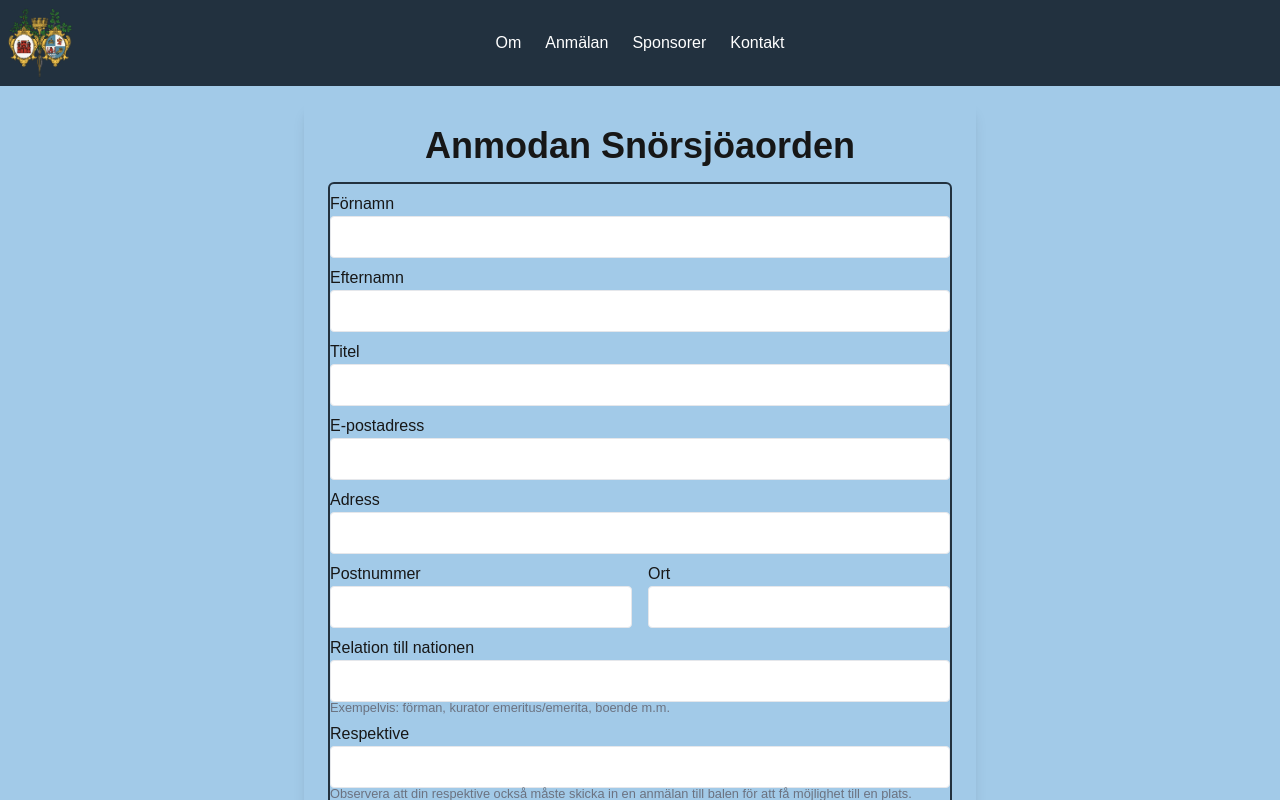
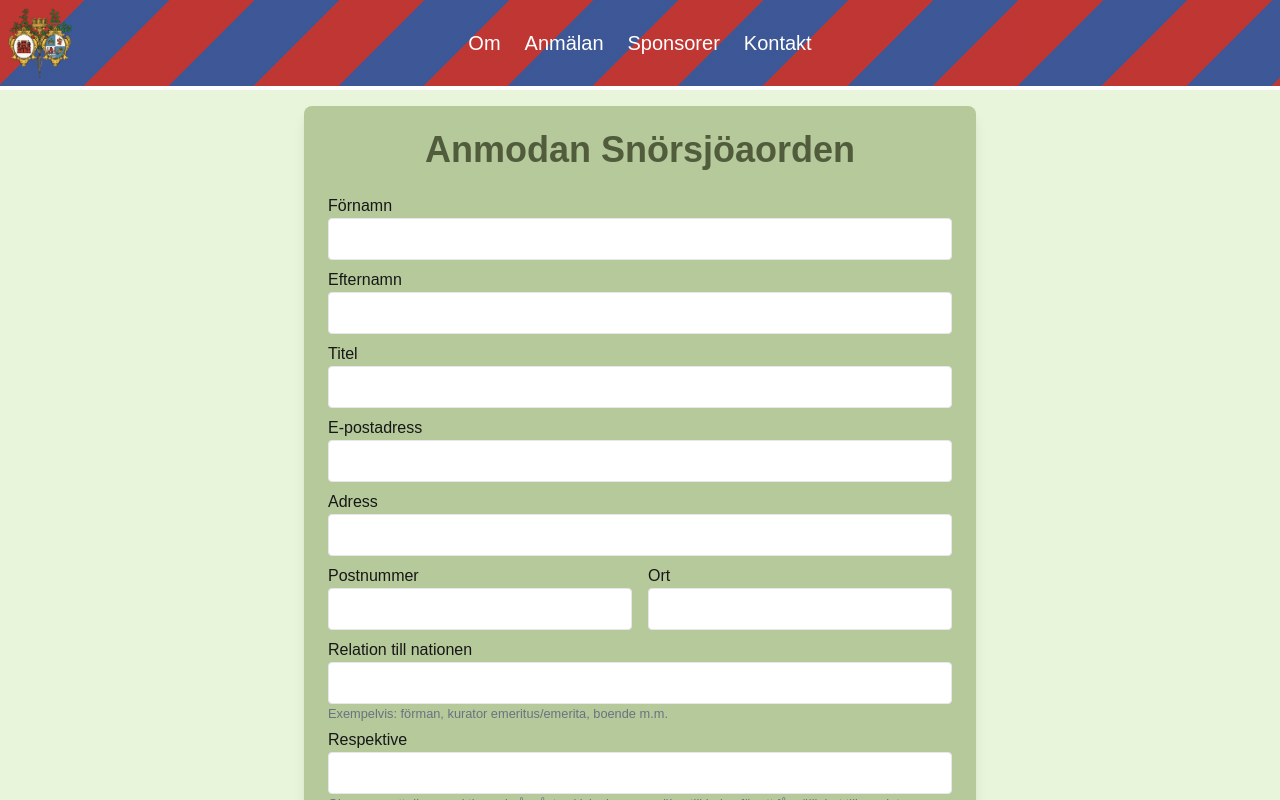
Before and after one commit to helsingkrona/HB-balhemsida, a Next.js app: page /anmodan in a window 1280 px wide. Shown: the top 800 px of the page. Built offline with nearby package versions, Linux system fonts and the light colour scheme.

Commit message:
css updates

```diff
--- a/app/globals.css
+++ b/app/globals.css
@@ -3,12 +3,31 @@
 @tailwind utilities;
 
 :root {
-  --background: #A2CAE8;
+  --background: #e9f5db;
   --foreground: #171717;
+  --testjk: #505c3c;
+}
+
+.striped-navbar {
+  background: repeating-linear-gradient(
+    135deg,
+    #b91c1ce0,         /* red */
+    #b91c1ce0 60px,
+    #1e3b8ad8 60px,    /* blue */
+    #1e3b8ad8 120px
+  );
+}
+
+.navbar-links {
+  @apply text-white text-xl hover:underline
+}
+
+.from-main {
+  @apply max-w-2xl mx-auto p-6 bg-formOrange shadow-lg rounded-lg
 }
 
 .form-group {
-  @apply border-primaryBlue border-2 rounded-md;
+  @apply rounded-md;
 }
 
 .form-label {
@@ -16,11 +35,11 @@
 }
 
 .form-question {
-  @apply bg-slate-100 m-1 rounded-md;
+  @apply m-1 rounded-md;
 }
 
 .form-section {
-  @apply block font-bold text-center;
+  @apply block font-bold text-xl text-center;
 }
 
 .form-answer-box {
@@ -32,11 +51,11 @@
 }
 
 .form-answer-tip {
-  @apply leading-none text-gray-500 block;
+  @apply leading-none text-gray-500 block pt-1;
 }
 
 .form-full-width {
-  @apply col-span-2 bg-slate-100 m-1 rounded-md;
+  @apply col-span-2 bg-formOrange m-1 rounded-md;
   display: flex;
   flex-direction: column; /* Stacks children vertically */
   align-items: center;    /* Centers items horizontally */
--- a/app/layout.tsx
+++ b/app/layout.tsx
@@ -45,10 +45,14 @@ export default function RootLayout({
   return (
     <html lang="en">
       <body
-        className={`${geistSans.variable} ${geistMono.variable} antialiased`}
+        className={`h-screen flex flex-col ${geistSans.variable} ${geistMono.variable} antialiased`}
       >
         <Navbar />
-        {children}
+        <div className="bg-white p-0.5">
+      </div>
+        <main className="flex-grow">
+          {children}
+        </main>
         <Footer />
       </body>
     </html>
--- a/components/Footer.tsx
+++ b/components/Footer.tsx
@@ -3,7 +3,7 @@ import Link from "next/link";
 const Footer: React.FC = () => {
     return (
 
-        <footer className="row-start-3 bg-primaryBlue flex gap-6 pt-1 flex-wrap items-center justify-between h-24">
+        <footer className="row-start-3 bg-secondaryRed flex gap-6 pt-1 flex-wrap items-center justify-between h-24">
             <a className="items-center flex p-3">
                 <Image
                     aria-hidden
--- a/components/Navbar.tsx
+++ b/components/Navbar.tsx
@@ -2,7 +2,7 @@ import Image from "next/image";
 import Link from "next/link";
 const Navbar: React.FC = () => {
   return (
-    <nav className="bg-primaryBlue p-2">
+    <nav className="striped-navbar p-2">
       <div className="container mx-auto flex items-center justify-between">
         <div className="basis-1/5 flex justify-start">
           <a href="/">
@@ -17,16 +17,16 @@ const Navbar: React.FC = () => {
         </div>
         <ul className="basis-3/5 flex justify-center space-x-6">
           <li>
-            <Link href="/about" className="text-white hover:underline">Om</Link>
+            <Link href="/about" className="navbar-links">Om</Link>
           </li>
           <li>
-            <Link href="/anmalan" className="text-white hover:underline">Anmälan</Link>
+            <Link href="/anmalan" className="navbar-links">Anmälan</Link>
           </li>
           <li>
-            <Link href="/sponsorer" className="text-white hover:underline">Sponsorer</Link>
+            <Link href="/sponsorer" className="navbar-links">Sponsorer</Link>
           </li>
           <li>
-            <Link href="/contact" className="text-white hover:underline">Kontakt</Link>
+            <Link href="/contact" className="navbar-links">Kontakt</Link>
           </li>
         </ul>
         <div className="basis-1/5">
--- a/tailwind.config.ts
+++ b/tailwind.config.ts
@@ -9,8 +9,13 @@ export default {
   theme: {
     extend: {
       colors: {
-        primaryBlue: "#22313f",
-        secondaryRed: "#d83d3d",
+        primaryBlue: "#001440",
+        secondaryRed: "#9a031e",
+        textGreen: "#505c3c",
+        formOrange: "#C76B3E",
+        formCream: "#F3E9DB",
+        amberGold: "#E1A948",
+        darkerGreen: "#b5c99a",
         background: "var(--background)",
         foreground: "var(--foreground)",
       },
```
Also changed, not shown: public/studiovega_241005_002.jpg (added).
